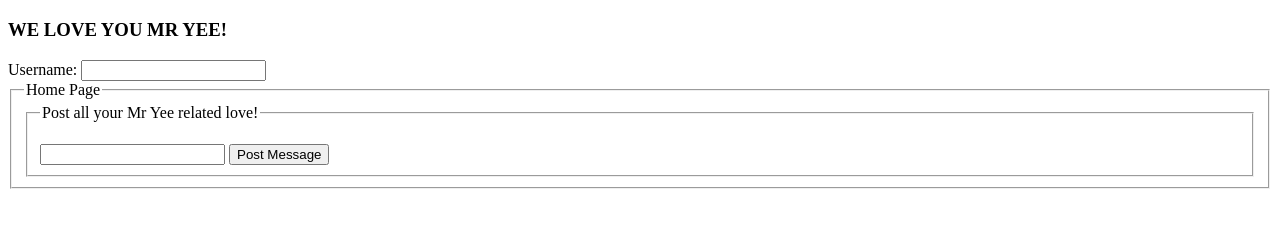
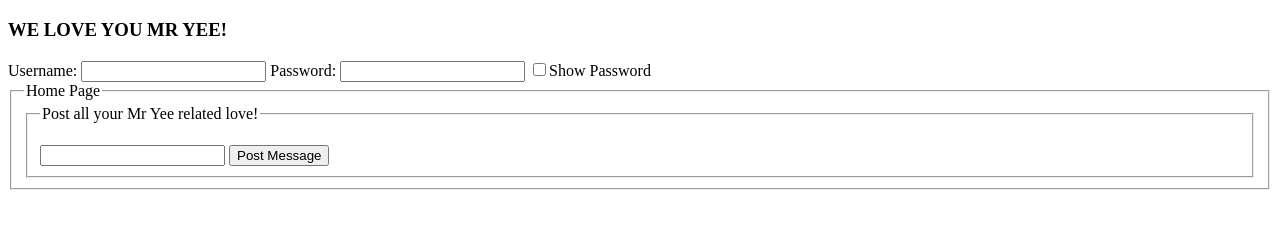
Before and after one commit to Grant-Bellotti/GroupProject1, a website: page public/views/index.html in a window 1280 px wide. Shown: the part 71-300 px from the top of the page. Drawn offline with nearby package versions, Linux system fonts and the light colour scheme; no server answers; files whose address does not match are found by name.

Commit message:
test
test

```diff
--- a/public/js/home.js
+++ b/public/js/home.js
@@ -19,6 +19,15 @@ function doit() {
       socket.emit('update', {'msg': msg,'user':user});
       return false;
 }
+function showPassword() {
+  var input = document.getElementById("password");
+  if (input.type === "password") {
+    input.type = "text";
+  }
+  else {
+    input.type = "password";
+  }
+}
 
 $(document).ready(function(){
 
--- a/public/views/index.html
+++ b/public/views/index.html
@@ -14,6 +14,9 @@
     <h1>Mr Yee Fan Club</h1>
     <h3>WE LOVE YOU MR YEE!</h3>
     Username: <input type="text" id="tempUser">
+    Password: <input id="password" type="password" name="password">
+    <input type="checkbox" onclick="showPassword()">Show Password
+
         <form>
       <fieldset>
         <legend>Home Page</legend>
```
